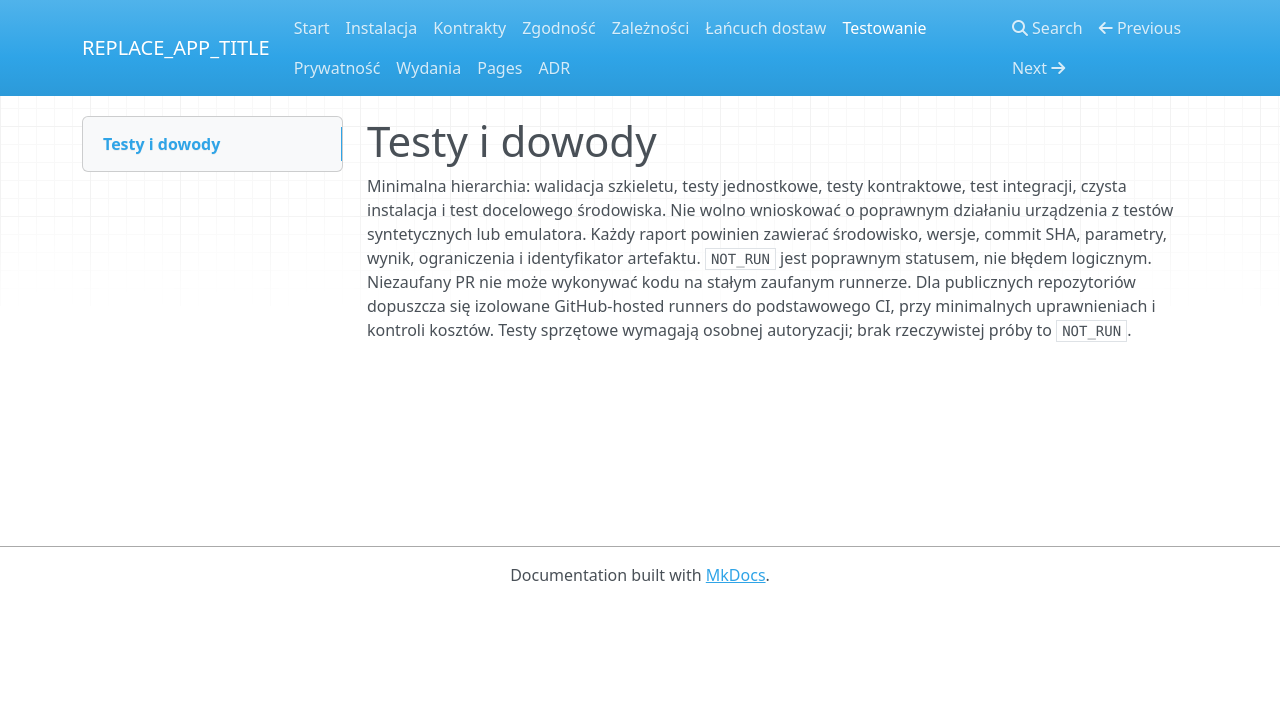
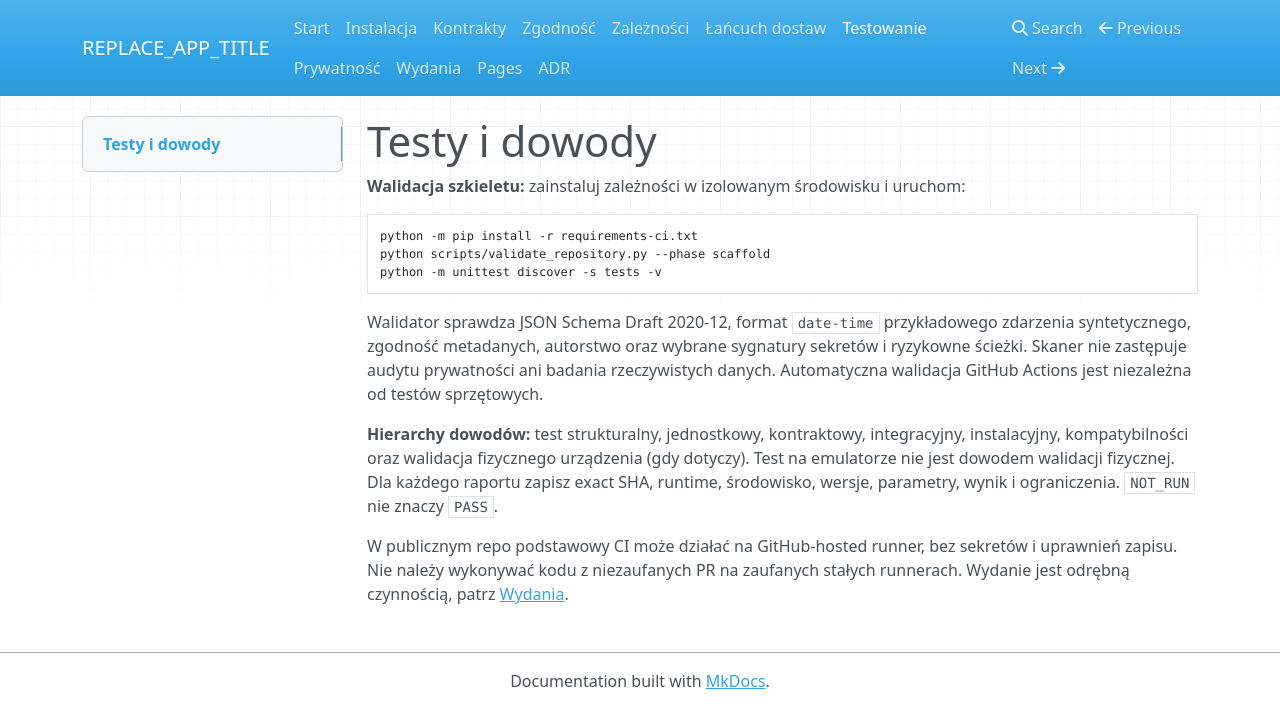
Before and after one commit to MatPomGit/repo-template-app, an MkDocs documentation site: the page built from docs/testing.md, in a window 1280 px wide. Shown: the top 728 px of the page. Built offline with MkDocs 1.6.1, drawn with Linux system fonts in a browser that asks for light colours; nearby versions of some CDN libraries.

Commit message:
fix: align docs/testing.md with executable app quality gates

````diff
--- a/docs/testing.md
+++ b/docs/testing.md
@@ -1,6 +1,15 @@
 # Testy i dowody
 
-Minimalna hierarchia: walidacja szkieletu, testy jednostkowe, testy kontraktowe, test integracji, czysta instalacja i test docelowego środowiska.
-Nie wolno wnioskować o poprawnym działaniu urządzenia z testów syntetycznych lub emulatora.
-Każdy raport powinien zawierać środowisko, wersje, commit SHA, parametry, wynik, ograniczenia i identyfikator artefaktu. `NOT_RUN` jest poprawnym statusem, nie błędem logicznym.
-Niezaufany PR nie może wykonywać kodu na stałym zaufanym runnerze. Dla publicznych repozytoriów dopuszcza się izolowane GitHub-hosted runners do podstawowego CI, przy minimalnych uprawnieniach i kontroli kosztów. Testy sprzętowe wymagają osobnej autoryzacji; brak rzeczywistej próby to `NOT_RUN`.
+**Walidacja szkieletu:** zainstaluj zależności w izolowanym środowisku i uruchom:
+
+```bash
+python -m pip install -r requirements-ci.txt
+python scripts/validate_repository.py --phase scaffold
+python -m unittest discover -s tests -v
+```
+
+Walidator sprawdza JSON Schema Draft 2020-12, format `date-time` przykładowego zdarzenia syntetycznego, zgodność metadanych, autorstwo oraz wybrane sygnatury sekretów i ryzykowne ścieżki. Skaner nie zastępuje audytu prywatności ani badania rzeczywistych danych. Automatyczna walidacja GitHub Actions jest niezależna od testów sprzętowych.
+
+**Hierarchy dowodów:** test strukturalny, jednostkowy, kontraktowy, integracyjny, instalacyjny, kompatybilności oraz walidacja fizycznego urządzenia (gdy dotyczy). Test na emulatorze nie jest dowodem walidacji fizycznej. Dla każdego raportu zapisz exact SHA, runtime, środowisko, wersje, parametry, wynik i ograniczenia. `NOT_RUN` nie znaczy `PASS`.
+
+W publicznym repo podstawowy CI może działać na GitHub-hosted runner, bez sekretów i uprawnień zapisu. Nie należy wykonywać kodu z niezaufanych PR na zaufanych stałych runnerach. Wydanie jest odrębną czynnością, patrz [Wydania](releases.md).
````
